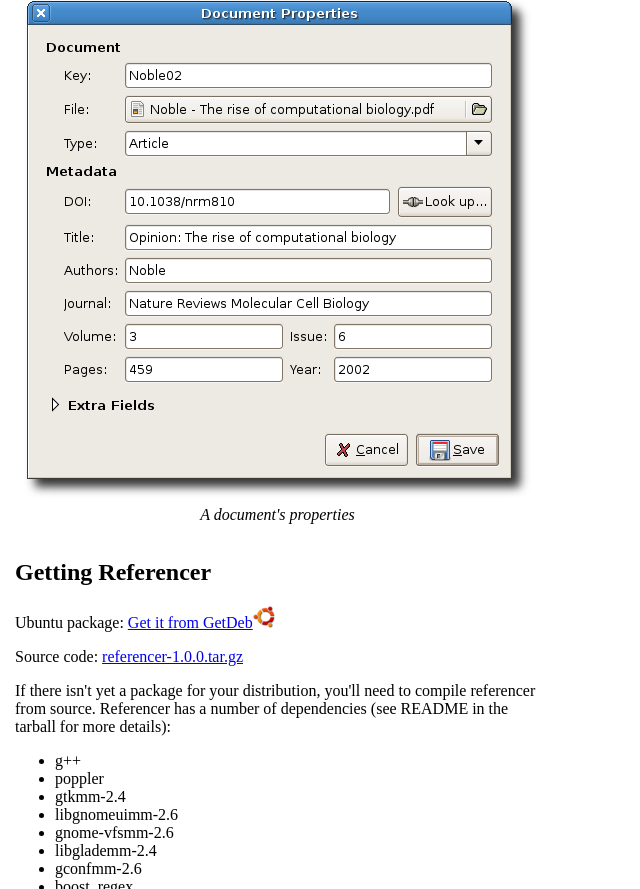
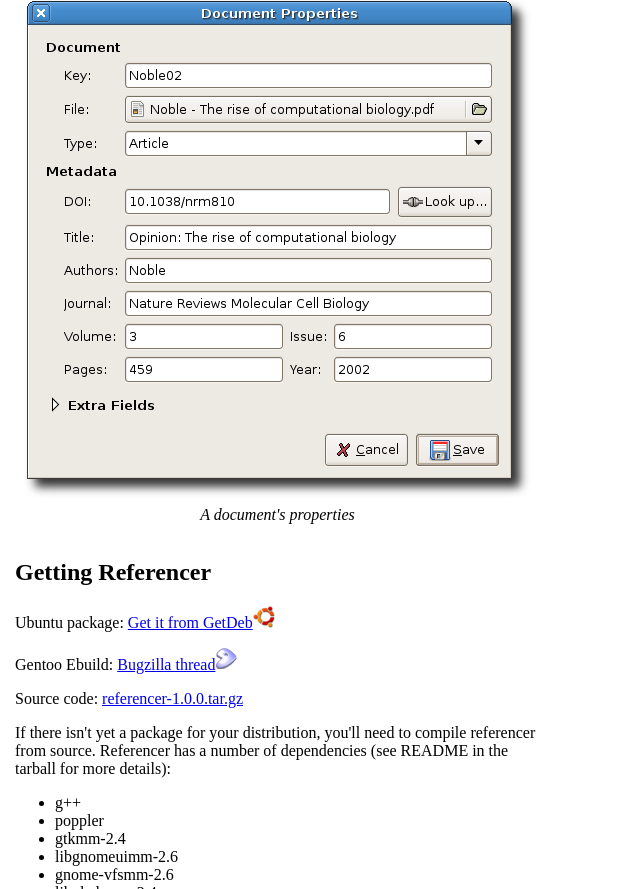
Before and after one commit to mcraveiro/referencer, a plain HTML site: page www/index.html in a window 1280 px wide. Shown: the part 1150-2039 px from the top of the page, without its empty margins (0-640 px from the left). Drawn offline with Linux system fonts and the light colour scheme.

Commit message:
gentoo ebuild
--HG--
extra : convert_revision : svn%3A7d7b52a7-431a-0410-ad82-b695db389479/trunk%40263

```diff
--- a/www/index.html
+++ b/www/index.html
@@ -61,6 +61,7 @@
 	<div id="getting">
 	<h2>Getting Referencer</h2>
 	<p>Ubuntu package: <a href="http://www.getdeb.net/app.php?name=referencer">Get it from GetDeb</a><img src="ubuntu.png"></p>
+	<p>Gentoo Ebuild: <a href="http://bugs.gentoo.org/show_bug.cgi?id=164750">Bugzilla thread</a><img src="gentoo.png"></p>
 	<p>Source code: <a href="downloads/referencer-1.0.0.tar.gz">referencer-1.0.0.tar.gz</a></p>
 	<p>If there isn't yet a package for your distribution, you'll need to compile referencer from source.  Referencer has a number of dependencies (see README in the tarball for more details):</p>
 	<ul>
@@ -84,6 +85,7 @@
 		<p>
 			Referencer 1.0.0: <i>&nbsp;The &#8220;Taste Like Crab&#8221; Release</i>
 			<br>&nbsp;<a href="http://www.getdeb.net/app.php?name=referencer">Download Ubuntu package</a><img src="ubuntu.png">
+			<br>&nbsp;<a href="http://bugs.gentoo.org/show_bug.cgi?id=164750">Download Gentoo Ebuild</a><img src="gentoo.png">
 			<br>&nbsp;<a href="downloads/referencer-1.0.0.tar.gz">Download source</a>
 		</p>
 	</div>
```
Also changed, not shown: www/gentoo.png (added).
